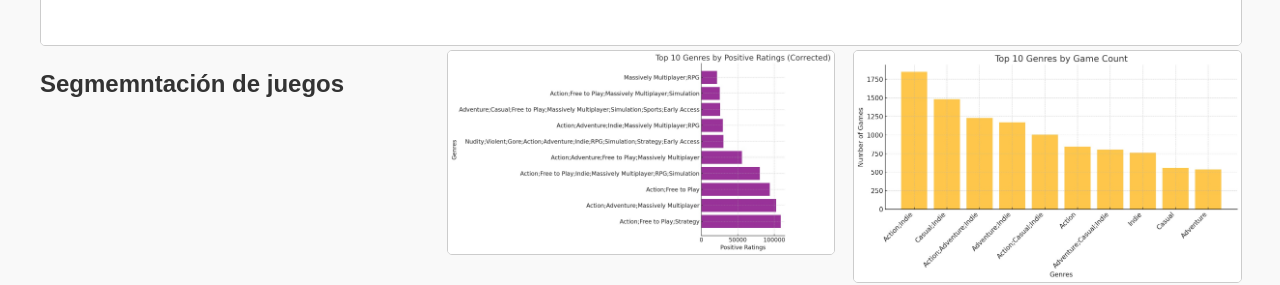
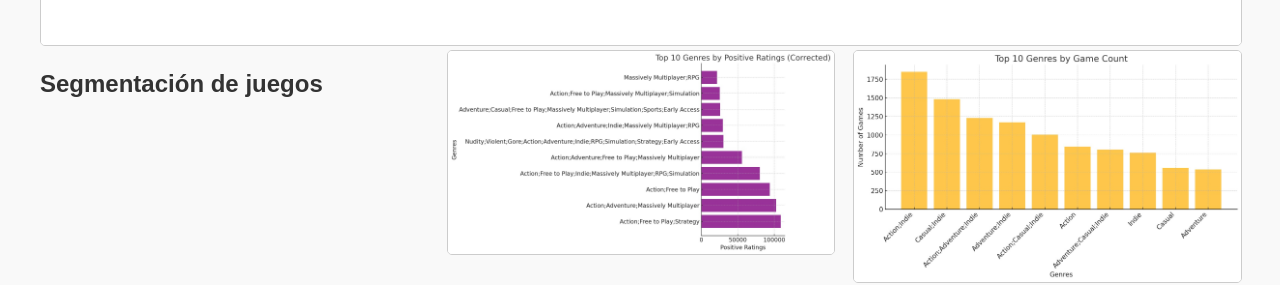
Before and after one commit to mpesse/steam-dashboard, a plain HTML site: page index.html in a window 1280 px wide. Shown: the part 667-952 px from the top of the page. Drawn offline with Linux system fonts and the light colour scheme.

Commit message:
Update index.html

```diff
--- a/index.html
+++ b/index.html
@@ -37,7 +37,7 @@
     <h2>CLV</h2>
     <img src="WhatsApp Image 2024-12-18 at 10.21.38 PM.jpeg" alt="Gráfico 1">
         <div class="container">
-        <h2>Segmemntación de juegos</h2>
+        <h2>Segmentación de juegos</h2>
         <img src="WhatsApp Image 2024-12-18 at 10.23.46 PM.jpeg" alt="Gráfico 2">
         <img src="WhatsApp Image 2024-12-18 at 10.24.11 PM.jpeg" alt="Gráfico 3">
         <img src="WhatsApp Image 2024-12-18 at 10.25.17 PM.jpeg" alt="RFM Gráfico 1">
@@ -50,6 +50,6 @@
         <div class="container">
         <h2>Analisis de sentimiento</h2>
         <img src="output (6).png" alt="Gráfico Final">
-    </div>
+
 </body>
 </html>
```
